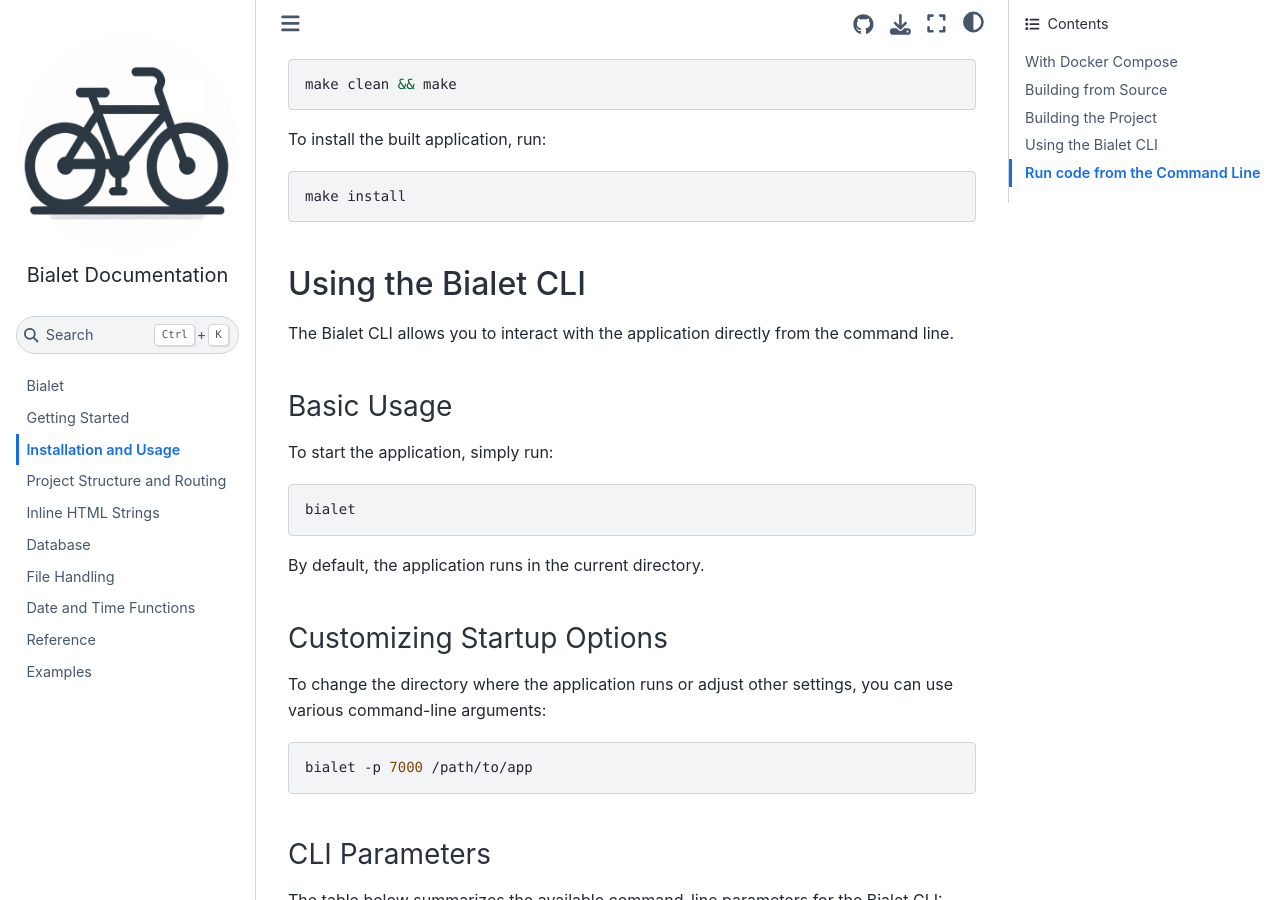
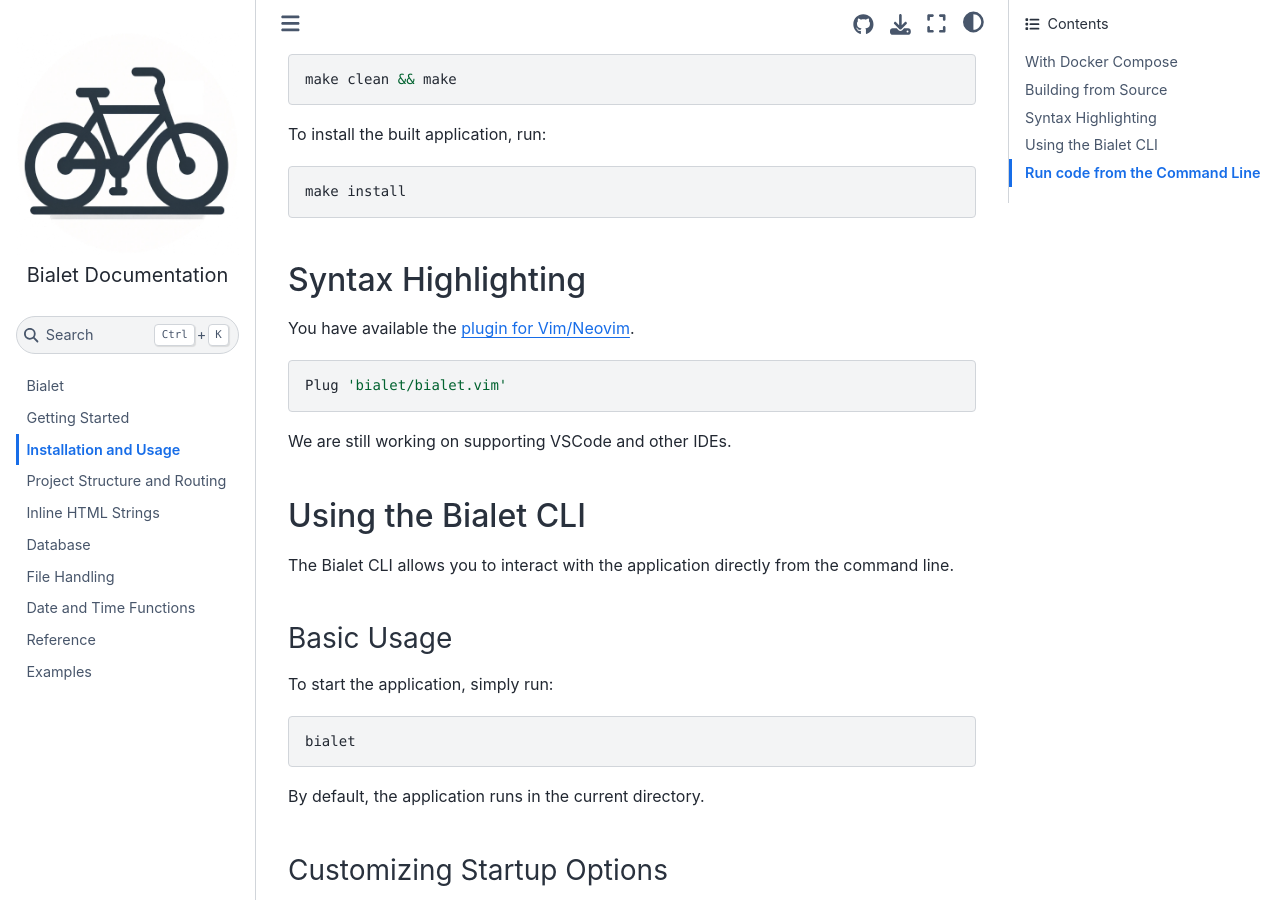
Before and after one commit to bialet/bialet, a Sphinx documentation site: the page built from docs/installation.md, in a window 1280 px wide and 900 px high, scrolled down 1470 px. Built offline with Sphinx 7.4.7 and the Sphinx Book theme 1.1.4, drawn with Linux system fonts in a browser that asks for light colours.

Commit message:
Add vim plugin to the doc

````diff
--- a/docs/installation.md
+++ b/docs/installation.md
@@ -44,7 +44,7 @@
 * libsqlite3-0.dll
 * libssl-3-x64.dll
 
-## Building the Project
+### Building the Project
 
 After installing the dependencies, compile the project:
 
@@ -57,6 +57,16 @@
 ```bash
 make install
 ```
+
+## Syntax Highlighting
+
+You have available the [plugin for Vim/Neovim](https://github.com/bialet/bialet.vim).
+
+```bash
+Plug 'bialet/bialet.vim'
+```
+
+We are still working on supporting VSCode and other IDEs.
 
 ## Using the Bialet CLI
 
````
